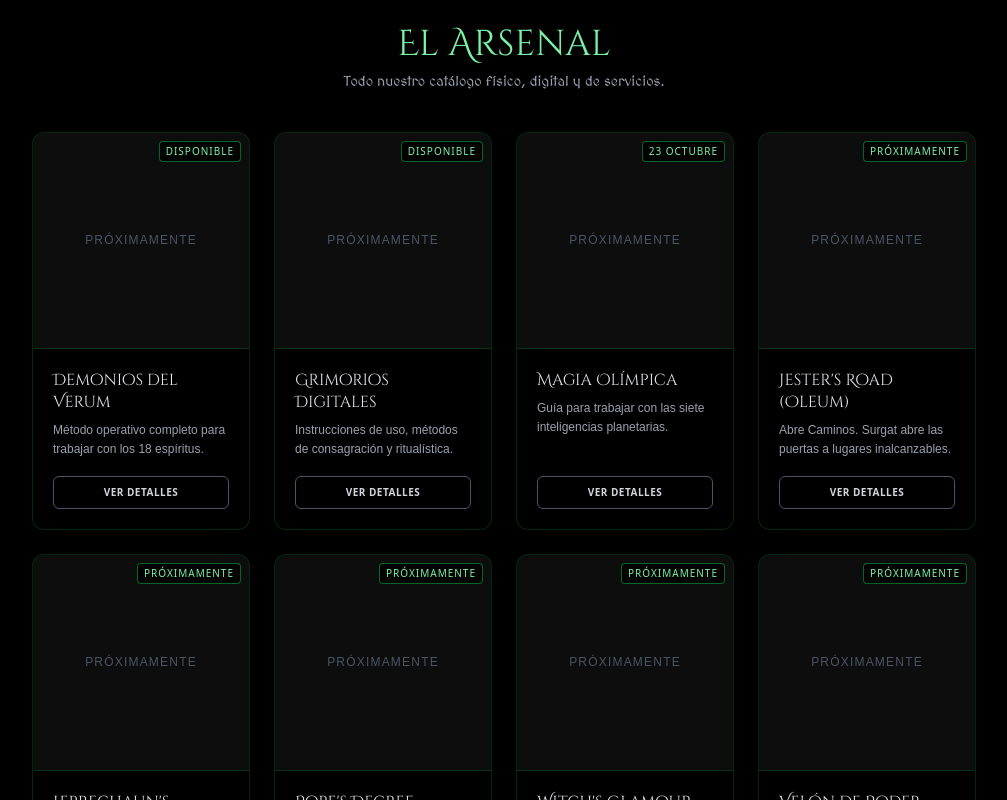
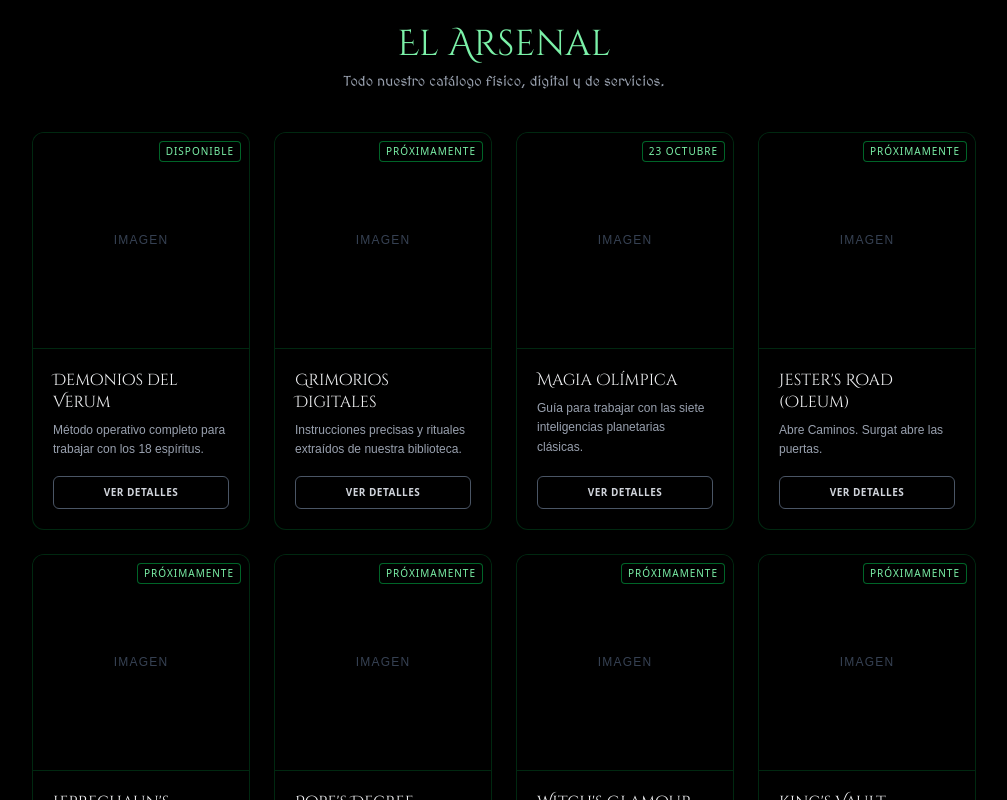
Before and after one commit to adms-ux/praxis-magick-web, a Next.js app: page / in a window 1280 px wide. Shown: the part 1360-2160 px from the top of the page, without its empty margins (136-1143 px from the left). Built offline with nearby package versions, Linux system fonts and the light colour scheme.

Commit message:
Actualizar CatalogoCompleto.tsx

```diff
--- a/src/app/Components/CatalogoCompleto.tsx
+++ b/src/app/Components/CatalogoCompleto.tsx
@@ -3,17 +3,21 @@ import Link from "next/link";
 
 export default function CatalogoCompleto() {
   const productos = [
-    { id: "e1", name: "Demonios del Verum", desc: "Método operativo completo para trabajar con los 18 espíritus.", tag: "Disponible", route: "/ebooks" },
-    { id: "g1", name: "Grimorios Digitales", desc: "Instrucciones de uso, métodos de consagración y ritualística.", tag: "Disponible", route: "/grimorios" },
-    { id: "e2", name: "Magia Olímpica", desc: "Guía para trabajar con las siete inteligencias planetarias.", tag: "23 Octubre", route: "/ebooks" },
-    { id: "o1", name: "Jester's Road (Oleum)", desc: "Abre Caminos. Surgat abre las puertas a lugares inalcanzables.", tag: "Próximamente", route: "/oleums" },
-    { id: "o2", name: "Leprechaun's Hoard (Oleum)", desc: "Abundancia. Atrae abundancia económica a tu vida.", tag: "Próximamente", route: "/oleums" },
-    { id: "o3", name: "Pope's Decree (Oleum)", desc: "Dominación. Influye en pensamientos y emociones ajenas.", tag: "Próximamente", route: "/oleums" },
-    { id: "o4", name: "Witch's Glamour (Oleum)", desc: "Lujuria. Despierta una atracción magnética seductora.", tag: "Próximamente", route: "/oleums" },
-    { id: "v1", name: "Velón de Poder", desc: "El Heraldo. Proclamación oficial que autoriza el ritual.", tag: "Próximamente", route: "/velas" },
-    { id: "i1", name: "Ídolos de Madera", desc: "Cuerpos físicos tallados para albergar a las entidades.", tag: "Próximamente", route: "/idolos" },
-    { id: "s1", name: "Consultas Personales", desc: "Trabajos a la medida ejecutados por nuestros practicantes.", tag: "Servicio", route: "/consultas" },
-    { id: "s2", name: "Sesiones de Ouija", desc: "Consulta directa a fuerzas reales mediante el tablero.", tag: "Servicio", route: "/ouija" }
+    { id: "e1", name: "Demonios del Verum", desc: "Método operativo completo para trabajar con los 18 espíritus.", tag: "Disponible", link: "/ebooks" },
+    { id: "g1", name: "Grimorios Digitales", desc: "Instrucciones precisas y rituales extraídos de nuestra biblioteca.", tag: "Próximamente", link: "/grimorios" },
+    { id: "c1", name: "Magia Olímpica", desc: "Guía para trabajar con las siete inteligencias planetarias clásicas.", tag: "23 Octubre", link: "/cursos" },
+    { id: "o1", name: "Jester's Road (Oleum)", desc: "Abre Caminos. Surgat abre las puertas.", tag: "Próximamente", link: "/oleums" },
+    { id: "o2", name: "Leprechaun's Hoard (Oleum)", desc: "Abundancia. Atrae abundancia a tu vida.", tag: "Próximamente", link: "/oleums" },
+    { id: "o3", name: "Pope's Decree (Oleum)", desc: "Dominación. Influye en pensamientos ajenos.", tag: "Próximamente", link: "/oleums" },
+    { id: "o4", name: "Witch's Glamour (Oleum)", desc: "Lujuria. Atracción magnética seductora.", tag: "Próximamente", link: "/oleums" },
+    { id: "o5", name: "King's Vault (Oleum)", desc: "Prosperidad. Visión para consolidar imperio.", tag: "Próximamente", link: "/oleums" },
+    { id: "o6", name: "Danse Macabre (Oleum)", desc: "Funesto. Hará que tu víctima baile la danza.", tag: "Próximamente", link: "/oleums" },
+    { id: "v1", name: "Velón de Poder", desc: "El Heraldo. Proclamación que autoriza el ritual.", tag: "Próximamente", link: "/velas" },
+    { id: "p1", name: "Polvo Mágico Universal", desc: "El Alquimista. Transforma objetos en consagrados.", tag: "Próximamente", link: "/polvos" },
+    { id: "po1", name: "Poppet", desc: "Hamelin's Children. Dirige energía a terceros.", tag: "Próximamente", link: "/poppets" },
+    { id: "i1", name: "Ídolos de Madera", desc: "Cuerpos tallados para entidades (Claunech, Frimost...).", tag: "Próximamente", link: "/idolos" },
+    { id: "s1", name: "Consultas Personales", desc: "Trabajos a la medida (Amor, Prosperidad, Funesta).", tag: "Servicio", link: "/consultas" },
+    { id: "s2", name: "Sesiones de Ouija", desc: "Consulta a fuerzas reales mediante el tablero.", tag: "Servicio", link: "/ouija" }
   ];
 
   return (
@@ -27,24 +31,23 @@ export default function CatalogoCompleto() {
 
       <div className="grid grid-cols-2 lg:grid-cols-4 gap-4 md:gap-6">
         {productos.map((producto) => (
-          <div key={producto.id} className="bg-black/50 border border-green-500/20 rounded-xl overflow-hidden hover:border-green-500/60 transition-all duration-300 flex flex-col">
-            <div className="relative w-full aspect-square bg-white/5 flex items-center justify-center border-b border-green-500/20 p-2 text-center">
-              <span className="text-gray-600 font-sans text-[10px] md:text-xs uppercase tracking-widest">
-                Próximamente
+          <div key={producto.id} className="bg-black/50 border border-green-500/20 rounded-xl overflow-hidden hover:border-green-500/60 transition-all duration-300 flex flex-col shadow-lg">
+            <div className="relative w-full aspect-square bg-black/80 flex items-center justify-center border-b border-green-500/20 p-2 text-center">
+              <span className="text-gray-700 font-sans text-[10px] md:text-xs uppercase tracking-widest">
+                Imagen
               </span>
-              <div className="absolute top-2 right-2 bg-black/80 border border-green-500/50 text-green-300 text-[8px] md:text-[10px] uppercase tracking-widest px-1.5 py-0.5 rounded backdrop-blur-md">
+              <div className="absolute top-2 right-2 bg-black/90 border border-green-500/50 text-green-300 text-[8px] md:text-[10px] uppercase tracking-widest px-1.5 py-0.5 rounded backdrop-blur-md">
                 {producto.tag}
               </div>
             </div>
             <div className="p-3 md:p-5 flex flex-col flex-grow text-center md:text-left">
-              <h4 className="text-sm md:text-base font-cinzel text-gray-200 mb-2 leading-snug">
+              <h4 className="text-sm md:text-base font-cinzel text-gray-100 mb-2 leading-snug">
                 {producto.name}
               </h4>
               <p className="text-[10px] md:text-xs text-gray-400 font-sans leading-relaxed mb-4 flex-grow">
                 {producto.desc}
               </p>
-              {/* ESTO YA LOS DIRIGE A SU SECCIÓN RESPECTIVA */}
-              <Link href={producto.route} className="w-full py-2 bg-transparent border border-gray-600 text-gray-300 hover:border-green-400 hover:text-green-300 rounded-md text-[10px] font-bold uppercase tracking-wider transition-colors cursor-pointer text-center block">
+              <Link href={producto.link} className="block w-full py-2 bg-transparent border border-gray-600 text-gray-300 hover:border-green-400 hover:text-green-300 rounded-md text-[10px] font-bold uppercase tracking-wider transition-colors text-center">
                 Ver Detalles
               </Link>
             </div>
```
